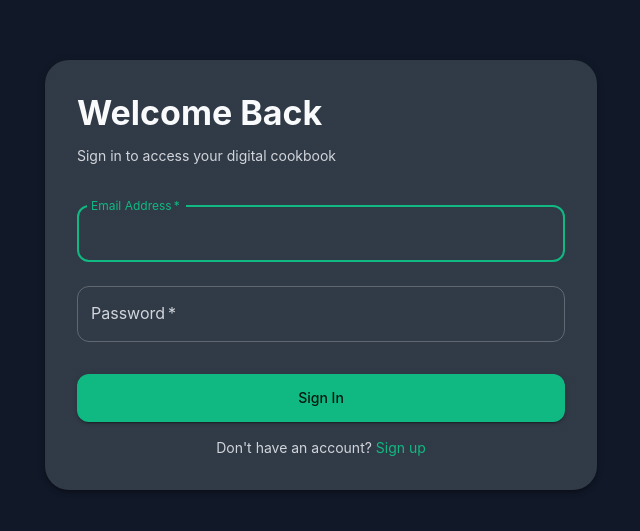
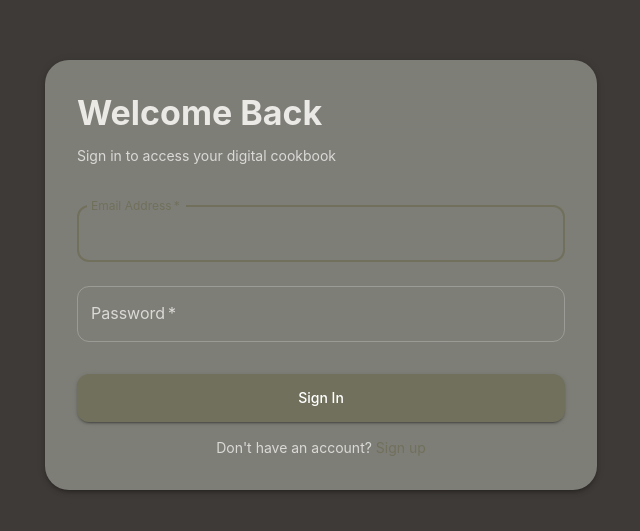
Before and after one commit to CMorash/Recipebook, a React (Vite) app in the folder frontend/: page /login in a window 1280 px wide. Shown: the part 125-656 px from the top of the page, without its empty margins (319-959 px from the left). Built offline with nearby package versions, Linux system fonts and the light colour scheme; no server answers.

Commit message:
frontend tweaks

```diff
--- a/frontend/src/components/common/ConfirmDialog.tsx
+++ b/frontend/src/components/common/ConfirmDialog.tsx
@@ -29,7 +29,7 @@ export default function ConfirmDialog({
         <DialogContentText>{message}</DialogContentText>
       </DialogContent>
       <DialogActions>
-        <Button onClick={onCancel}>Cancel</Button>
+        <Button onClick={onCancel} color="secondary">Cancel</Button>
         <Button onClick={onConfirm} color="error" variant="contained">
           Delete
         </Button>
--- a/frontend/src/components/recipes/ImportRecipeDialog.tsx
+++ b/frontend/src/components/recipes/ImportRecipeDialog.tsx
@@ -10,7 +10,6 @@ import {
   Alert,
   CircularProgress,
   Typography,
-  Link,
 } from '@mui/material'
 import { CloudDownload as ImportIcon } from '@mui/icons-material'
 import { recipeService } from '@/services/recipeService'
@@ -139,15 +138,15 @@ export default function ImportRecipeDialog({
           </Box>
         )}
 
-        <Box mt={2} p={2} sx={{ bgcolor: 'info.lighter', borderRadius: 1 }}>
-          <Typography variant="caption" color="info.dark">
+        <Box mt={2} p={2} sx={{ bgcolor: 'info.lighter', borderRadius: 1}}>
+          <Typography variant="caption">
             <strong>Tip:</strong> After importing, you can edit the recipe to adjust
             ingredients, steps, or add a rating.
           </Typography>
         </Box>
       </DialogContent>
       <DialogActions sx={{ px: 3, py: 2 }}>
-        <Button onClick={handleClose} disabled={loading} size="large">
+        <Button onClick={handleClose} disabled={loading} size="large" color="secondary">
           Cancel
         </Button>
         <Button
--- a/frontend/src/components/recipes/RecipeDialog.tsx
+++ b/frontend/src/components/recipes/RecipeDialog.tsx
@@ -248,7 +248,7 @@ export default function RecipeDialog({
             </IconButton>
           </Box>
         ))}
-        <Button startIcon={<AddIcon />} onClick={addIngredient} size="small">
+        <Button startIcon={<AddIcon />} onClick={addIngredient} size="small" color="secondary">
           Add Ingredient
         </Button>
 
@@ -281,12 +281,12 @@ export default function RecipeDialog({
             </IconButton>
           </Box>
         ))}
-        <Button startIcon={<AddIcon />} onClick={addStep} size="small">
+        <Button startIcon={<AddIcon />} onClick={addStep} size="small" color="secondary">
           Add Step
         </Button>
       </DialogContent>
       <DialogActions sx={{ px: 3, py: 2 }}>
-        <Button onClick={onClose} disabled={loading} size="large">
+        <Button onClick={onClose} disabled={loading} size="large" color="secondary">
           Cancel
         </Button>
         <Button
--- a/frontend/src/theme.ts
+++ b/frontend/src/theme.ts
@@ -4,22 +4,22 @@ const theme = createTheme({
     palette: {
       mode: 'dark',
       primary: {
-        main: '#10B981', // Bright green
-        light: '#34D399',
-        dark: '#059669',
+        main: '#71705C', //
+        light: '#91907C',
+        dark: '#51503C',
       },
       secondary: {
-        main: '#F59E0B', // Amber
-        light: '#FBBF24',
-        dark: '#D97706',
+        main: '#3B3C35', //
+        light: '#4B4C45',
+        dark: '#2B2C25',
       },
       background: {
-        default: '#111827',
-        paper: '#1F2937',
+        default: '#3E3A37',
+        paper: '#73736C',
       },
       text: {
-        primary: '#F9FAFB',
-        secondary: '#D1D5DB',
+        primary: '#EAE9E6',
+        secondary: '#DAD9D6',
       },
     },
   typography: {
```
